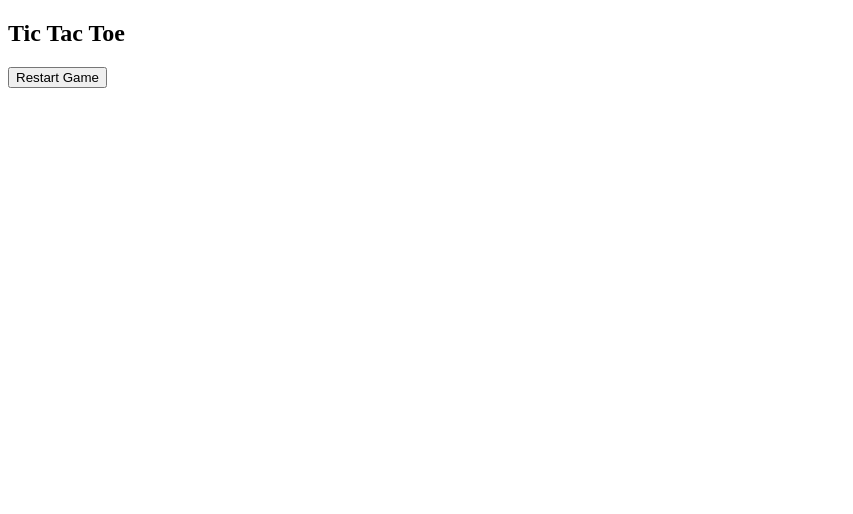
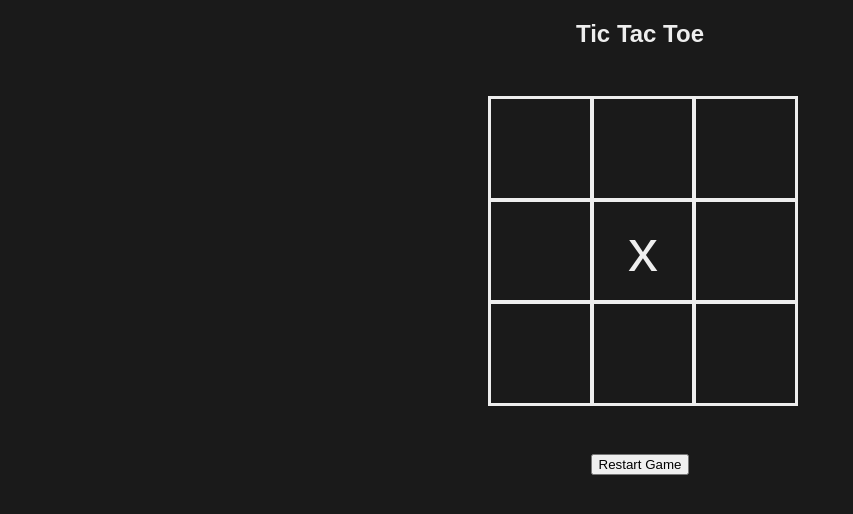
Before and after one commit to ZacharyArgentin/TicTacToeBrowserGame, a plain HTML site: page index.html in a window 1280 px wide. Shown: the whole page, without its empty margins (0-853 px from the left). Drawn offline with Linux system fonts and the light colour scheme.

Commit message:
Added Initial CSS

```diff
--- a/index.html
+++ b/index.html
@@ -15,7 +15,7 @@
             <div data-index="1" class="box"></div>
             <div data-index="2" class="box"></div>
             <div data-index="3" class="box"></div>
-            <div data-index="4" class="box"></div>
+            <div data-index="4" class="box">x</div>
             <div data-index="5" class="box"></div>
             <div data-index="6" class="box"></div>
             <div data-index="7" class="box"></div>
--- a/style.css
+++ b/style.css
@@ -0,0 +1,26 @@
+body {
+    font-family: Arial, Helvetica, sans-serif;
+    color: #eee;
+    background-color: #1a1a1a;
+}
+
+section {
+    text-align: center;
+}
+
+.game-container {
+    display: grid;
+    grid-template-columns: repeat(3, auto);
+    width: 300px;
+    margin: 50px auto;
+}
+
+.box {
+    width: 100px;
+    height: 100px;
+    box-shadow: 0 0 0 2px #eee;
+    border: 1px solid #eee;
+    cursor: pointer;
+    line-height: 100px;
+    font-size: 60px;
+}
```
